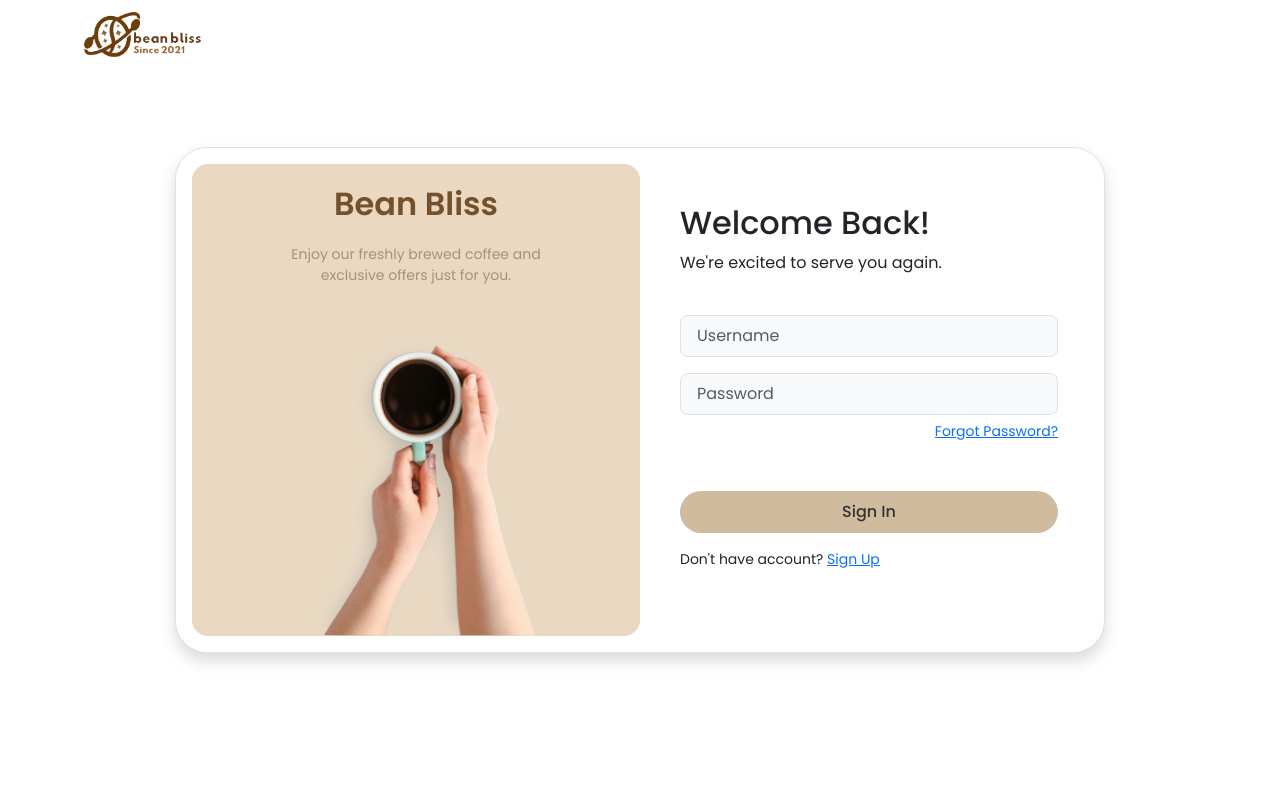
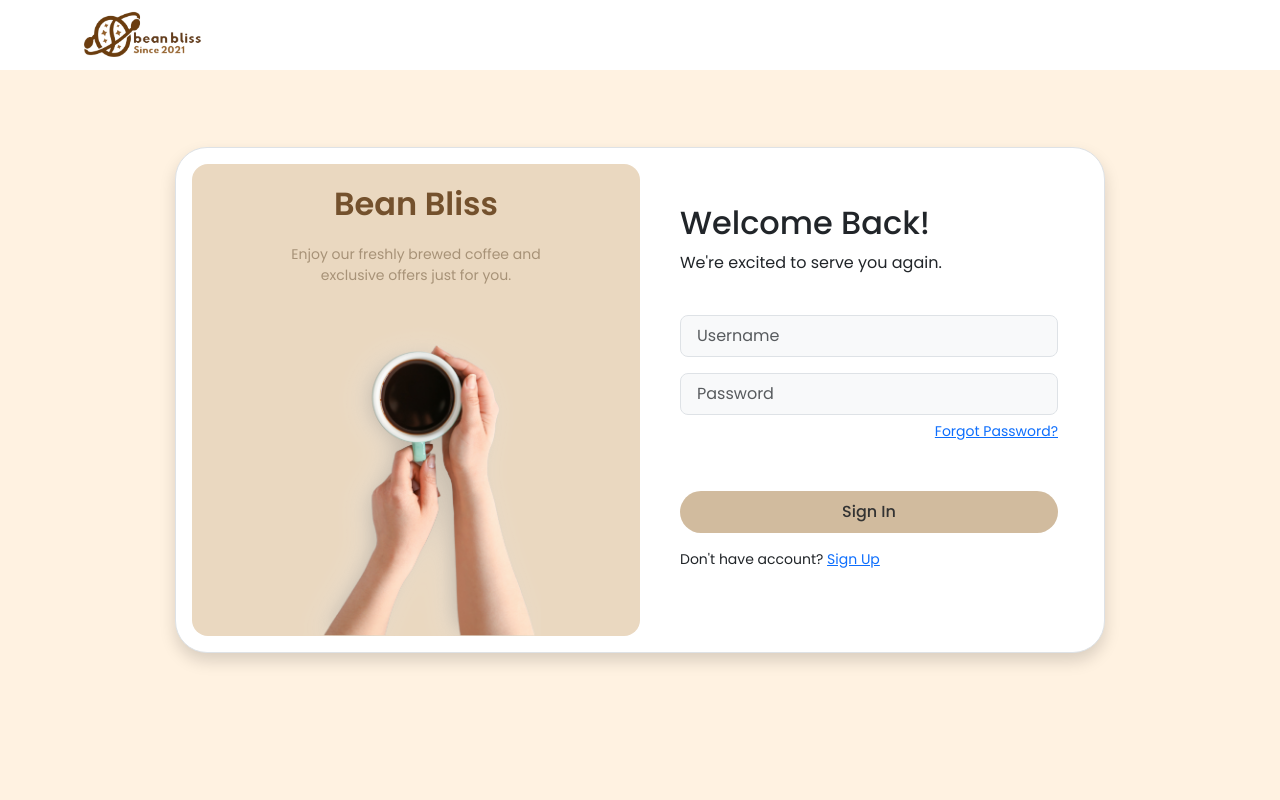
Before and after one commit to adndrsd1/coffeeShop, a PHP site: page /signin.php in a window 1280 px wide. Run offline with PHP 8.4, Linux system fonts and the light colour scheme.

Commit message:
Update signin.php

```diff
--- a/signin.php
+++ b/signin.php
@@ -15,7 +15,7 @@
     <!-- Custom CSS -->
     <link href="style.css" rel="stylesheet">
 </head>
-<body class="signin">
+<body class="left">
     <nav class="navbar navbar-expand-lg fixed-top">
         <div class="container">
             <a class="navbar-brand me-auto" href="index.html"><img src="img/logo.png" alt="Bean Bliss Logo"></a>
@@ -24,7 +24,7 @@
 
     <div class="container d-flex justify-content-center align-items-center min-vh-100">
         <div class="row border rounded-5 p-3 bg-white shadow box-area">
-            <!---Kiri--->
+            <!---gambar--->
             <div class="col-md-6 rounded-4 d-flex justify-content-center align-items-center flex-column left-box" style="background: #EAD8C0;">
                 <p class="fs-2 mt-3" style="font-weight: 600; color: #74512D;">Bean Bliss</p>
                 <small class="text-wrap text-center mb-3" style="width: 17rem; color: #A79277;">Enjoy our freshly brewed coffee and exclusive offers just for you.</small>
@@ -33,7 +33,7 @@
                 </div>
             </div>
 
-            <!---Kanan--->
+            <!---form--->
             <div class="col-md-6 right-box">
                 <form id="signinForm" action="signinController.php" method="post">
                     <div class="row align-items-center">
```
